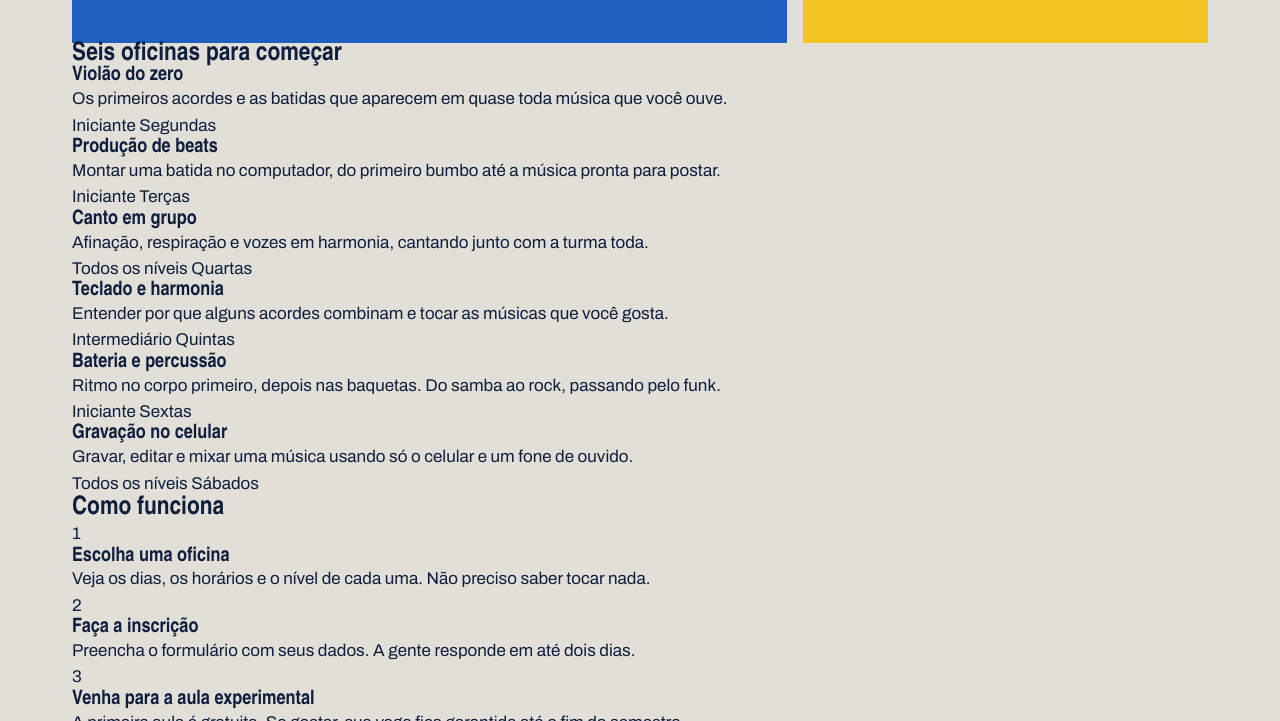
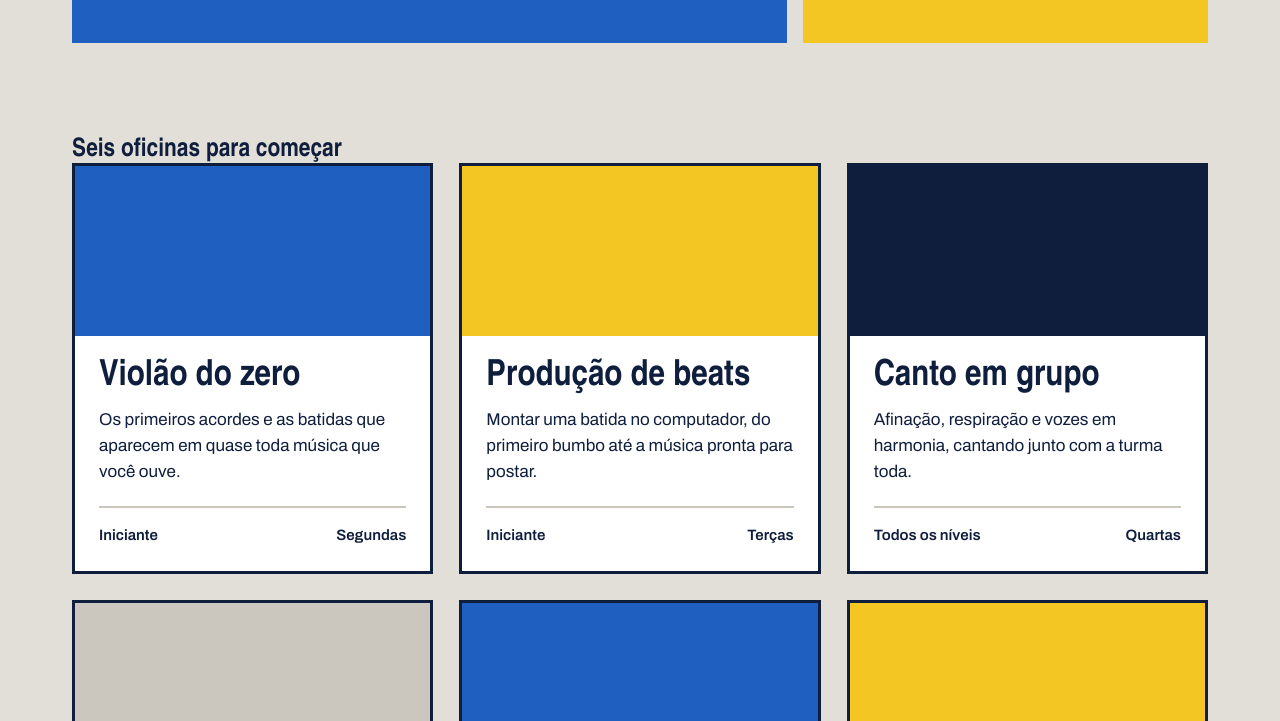
Before and after one commit to laumarcelino/laje_sonora, a plain HTML site: page index.html in a window 1280 px wide. Shown: the part 679-1400 px from the top of the page. Drawn offline with Linux system fonts and the light colour scheme; a web font is replaced by a local one.

Commit message:
Cards das oficinas

```diff
--- a/index.css
+++ b/index.css
@@ -130,3 +130,64 @@ h1, h2, h3 {
   .cartaz-lateral {
     aling-items: flex-start;
   }
+
+  .secao {
+    margin-top: 96px;
+  }
+
+  .tituo-secao {
+    font-size: 64px;
+    margin-bottom: 32px;
+  }
+
+  .cards {
+    display: flex;
+    gap: 16px;
+    flex-wrap: wrap;
+    gap: 26px;
+  }
+
+  .card {
+    background: var(--branco);
+    border: 3px solid var(--tinta);
+    flex: 1 1 340px;
+  }
+
+  .card .foto {
+    height: 170px;
+  }
+
+    .foto {
+      background: var(--concreto-escuro);
+    }
+
+    .foto-azul {
+      background: var(--caixa-agua);
+    }
+
+    .foto-amarela {
+      background: var(--fita);
+    }
+
+    .foto-tinta {
+      background: var(--tinta);
+    }
+
+    .card-texto {
+      padding: 24px;
+    }
+
+    .card h3 {
+      font-size: 36px;
+      margin-bottom: 12px;
+    }
+
+    .card-info {
+      margin-top: 20px;
+    padding-top: 16px;
+    border-top: 2px solid var(--concreto-escuro);
+    font-weight: 600;
+    font-size: 15px;
+    display: flex;
+    justify-content: space-between;
+    }
```
